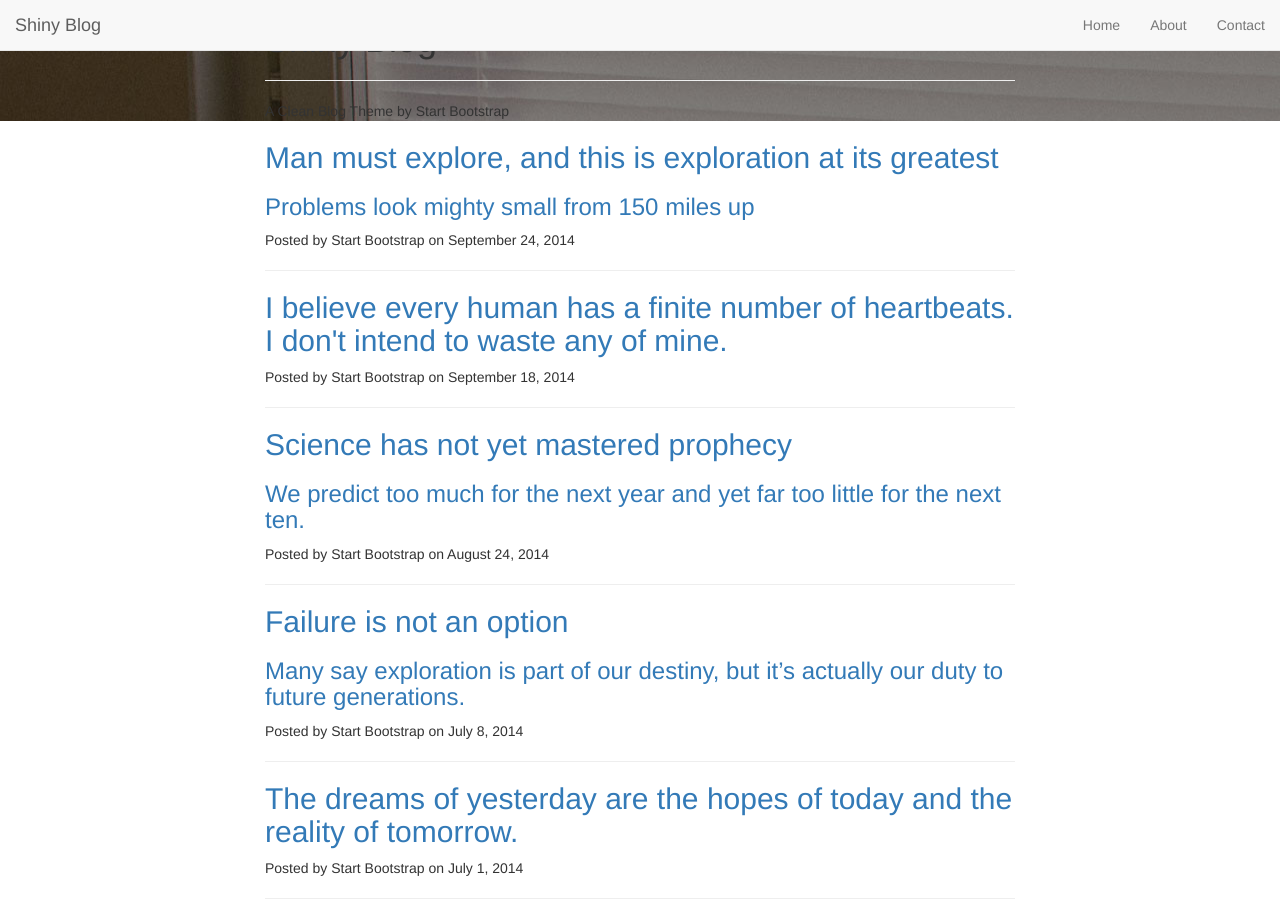
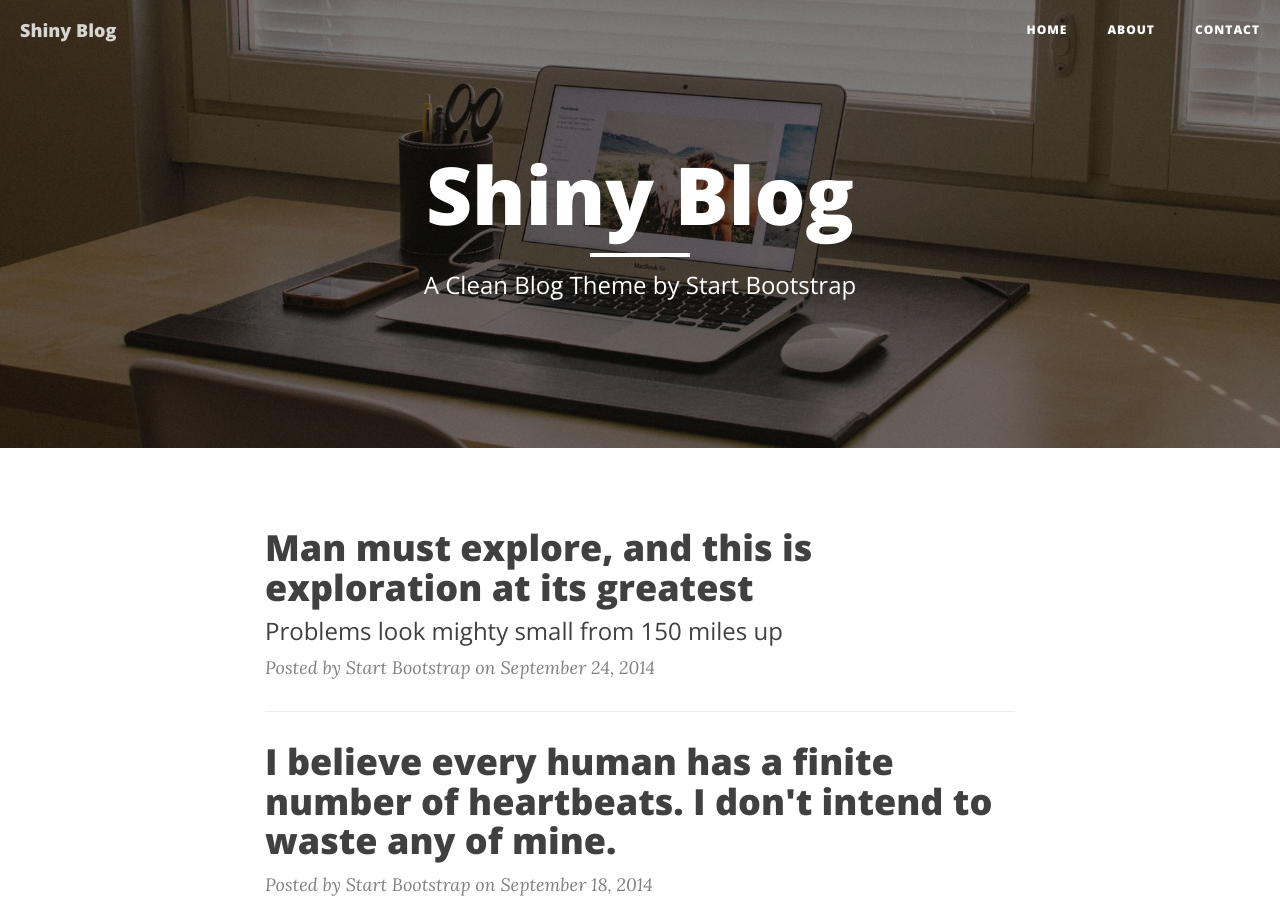
Before and after one commit to dindinet/jb3, a Jekyll site: the page built from index.html, in a window 1280 px wide and 900 px high. Built offline with Jekyll 4.4.1, drawn with Linux system fonts in a browser that asks for light colours; nearby versions of some CDN libraries; library files that are not in the unit come from our copies; the list of posts is cut into pages by our own code.

Commit message:
Update head.html

```diff
--- a/_includes/head.html
+++ b/_includes/head.html
@@ -10,13 +10,13 @@
     <link rel="canonical" href="{{ page.url | replace:'index.html','' | prepend: site.baseurl }}"> <!--  | prepend: site.url -->
 
     <!-- Bootstrap Core CSS -->
-    <link rel="stylesheet" href="{{ "jb3/css/bootstrap.min.css" | prepend: site.baseurl }}">
+    <link rel="stylesheet" href="{{ "/css/bootstrap.min.css" | prepend: site.baseurl }}">
 
     <!-- Custom CSS -->
-    <link rel="stylesheet" href="{{ "jb3/css/clean-blog.css" | prepend: site.baseurl }}">
+    <link rel="stylesheet" href="{{ "/css/clean-blog.css" | prepend: site.baseurl }}">
 
     <!-- Pygments Github CSS -->
-    <link rel="stylesheet" href="{{ "jb3/css/syntax.css" | prepend: site.baseurl }}">
+    <link rel="stylesheet" href="{{ "/css/syntax.css" | prepend: site.baseurl }}">
 
     <!-- Custom Fonts -->
     <link href="//maxcdn.bootstrapcdn.com/font-awesome/4.3.0/css/font-awesome.min.css" rel="stylesheet" type="text/css">
```
